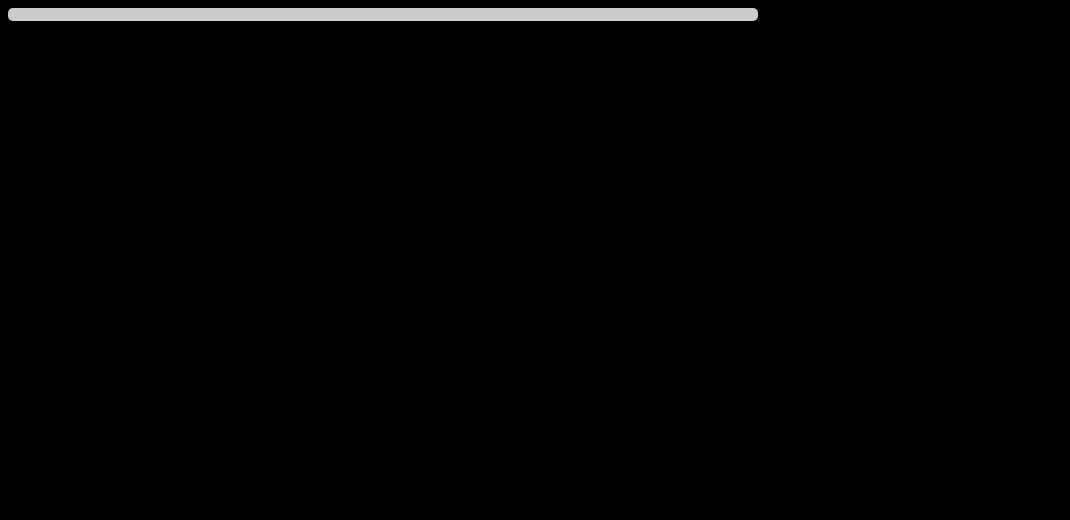
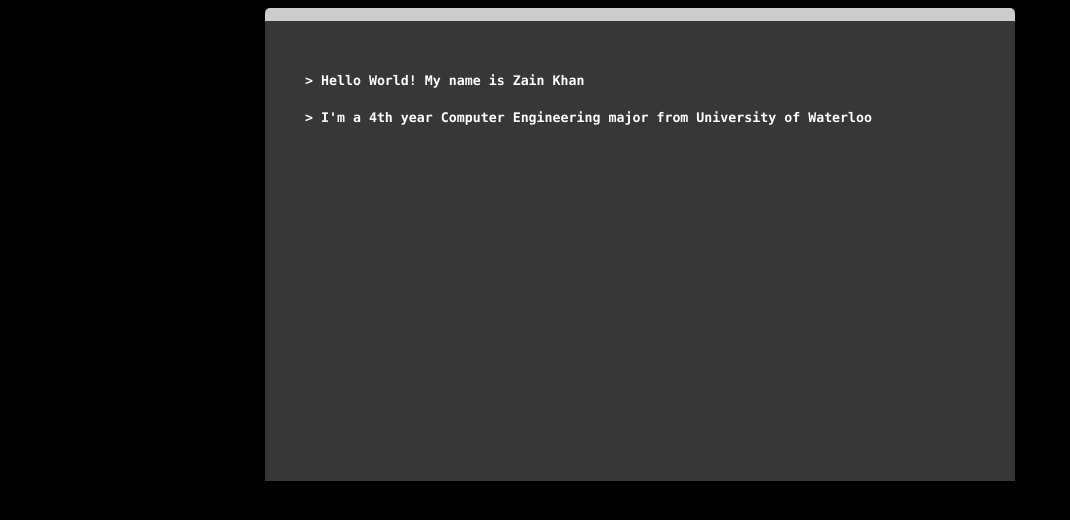
Before and after one commit to zbkkhan/zbkkhan.github.io, a plain HTML site: page index.html in a window 1280 px wide. Shown: the whole page, without its empty margins (0-1070 px from the left). Drawn offline with Linux system fonts and the light colour scheme.

Commit message:
Added Terminal

```diff
--- a/index.html
+++ b/index.html
@@ -3,10 +3,13 @@
         <link rel="stylesheet" type="text/css" href="style.css">
     </head>
     <body>
-        <div id="terminal-top">
-        </div>
-        <div id="terminal">
-
+        <div class="container">
+            <div id="terminal-top">
+                <div id="console">
+                <h5> > Hello World! My name is Zain Khan</h5>
+                <h5> > I'm a 4th year Computer Engineering major from University of Waterloo </h5>
+                </div>
+            </div>
         </div>
 
     </body>
```
